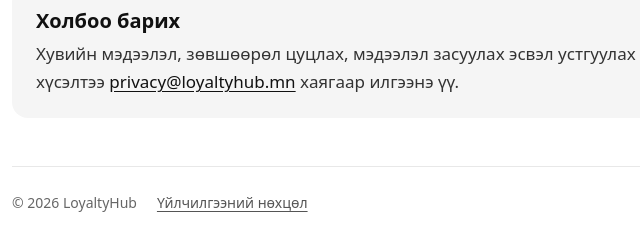
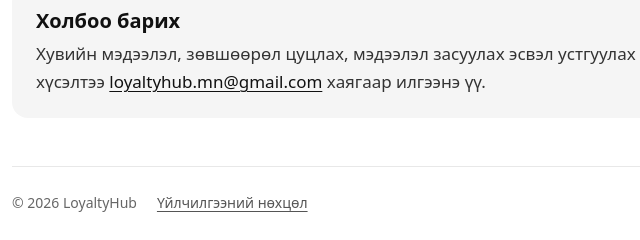
Before and after one commit to batbayarlalaa/loyaltyhub.mn, a plain HTML site: page privacy/index.html in a window 1280 px wide. Shown: the part 2875-3115 px from the top of the page, 268-908 px from the left. Drawn offline with Linux system fonts and the light colour scheme.

Commit message:
Update privacy contact email

```diff
--- a/privacy/index.html
+++ b/privacy/index.html
@@ -231,7 +231,7 @@
 
     <section class="contact">
       <h2>Холбоо барих</h2>
-      <p>Хувийн мэдээлэл, зөвшөөрөл цуцлах, мэдээлэл засуулах эсвэл устгуулах хүсэлтээ <a href="mailto:privacy@loyaltyhub.mn">privacy@loyaltyhub.mn</a> хаягаар илгээнэ үү.</p>
+      <p>Хувийн мэдээлэл, зөвшөөрөл цуцлах, мэдээлэл засуулах эсвэл устгуулах хүсэлтээ <a href="mailto:loyaltyhub.mn@gmail.com">loyaltyhub.mn@gmail.com</a> хаягаар илгээнэ үү.</p>
     </section>
 
     <footer>
```
